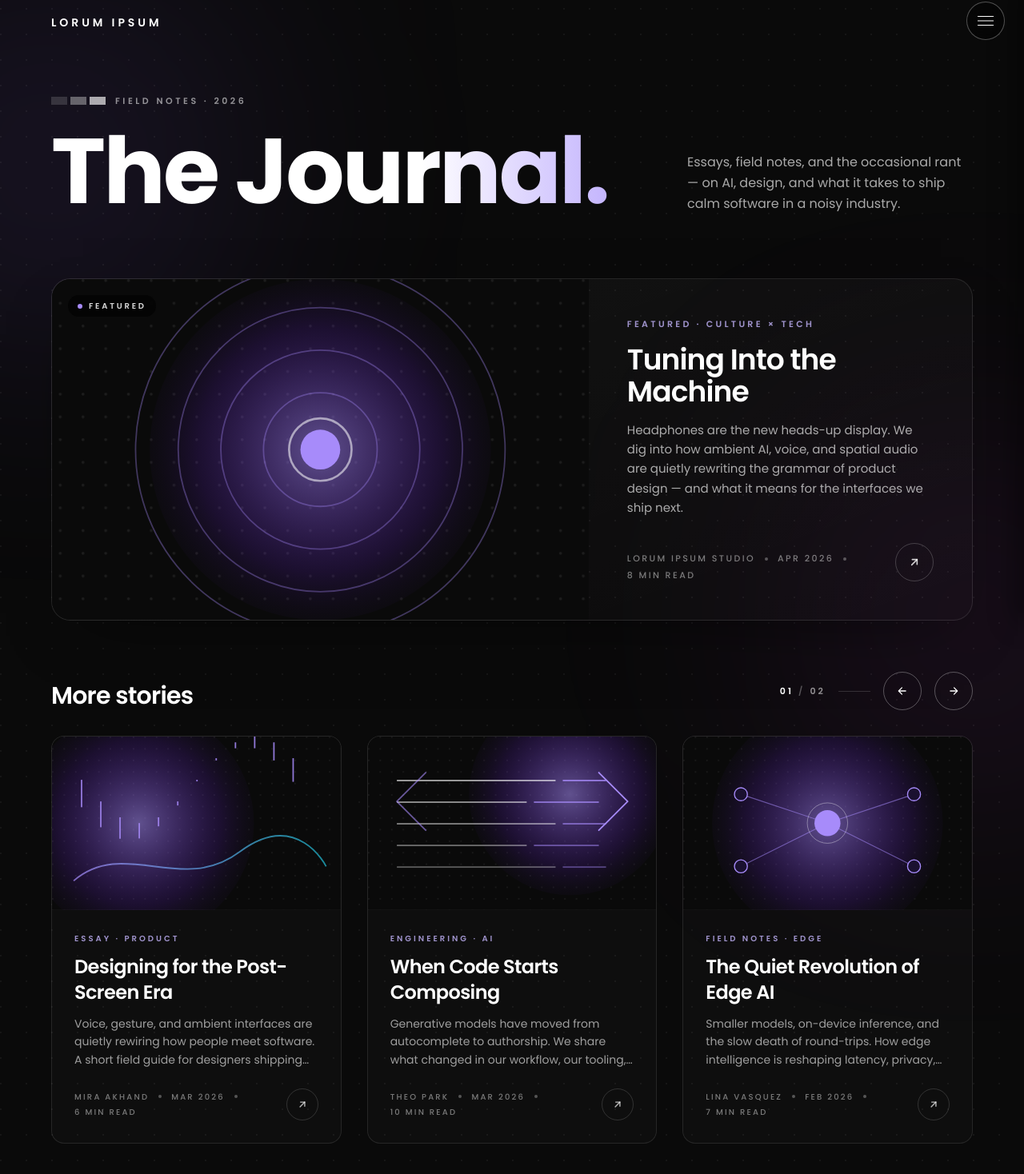
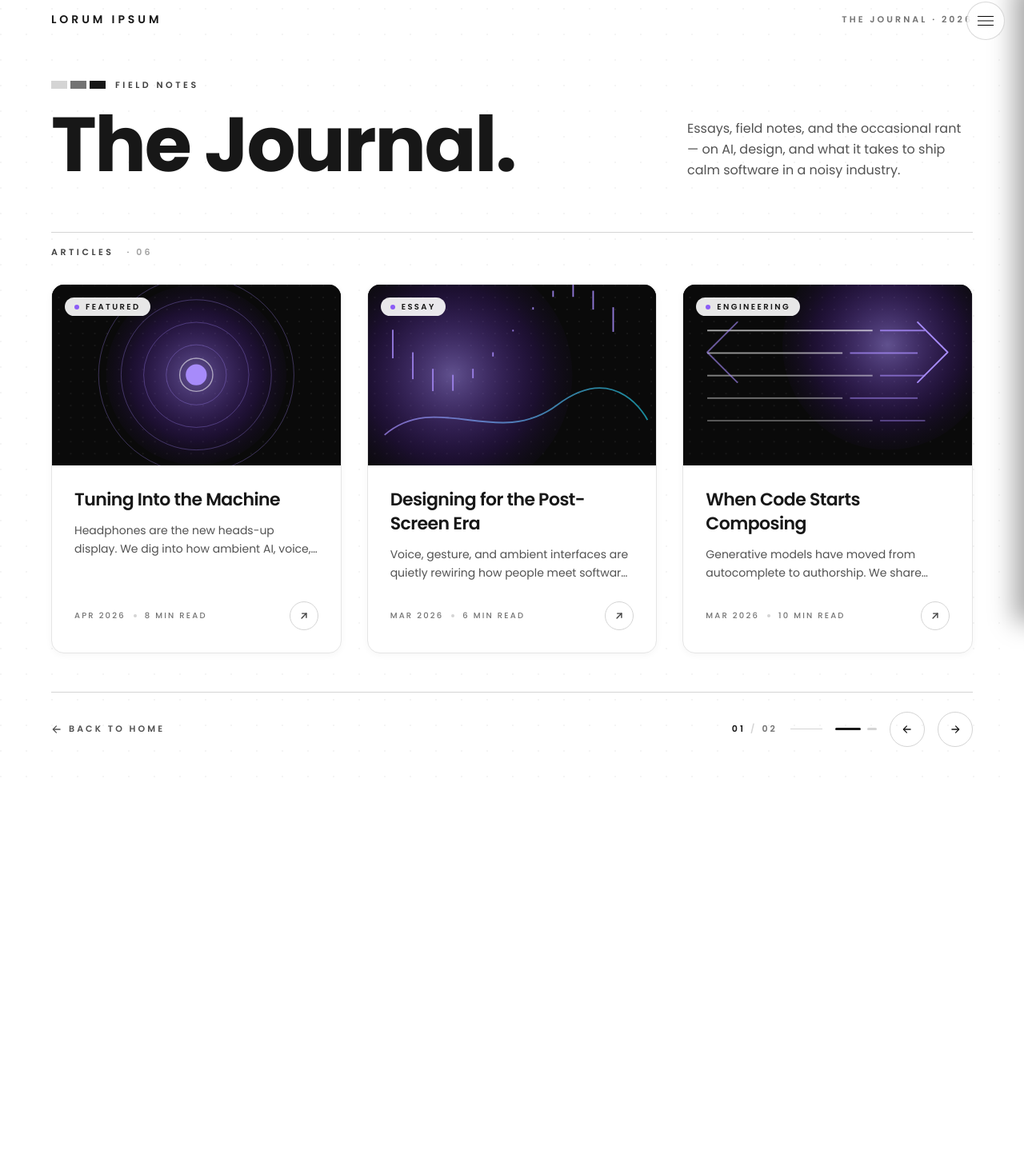
Before and after one commit to leopard618/lorum_ipsum, a Next.js app: page /blog in a window 1280 px wide. Shown: the part 22-1490 px from the top of the page at 80% size. After the commit the page ends 1004 px from the top, so only its background shows below. Built offline with nearby package versions, Linux system fonts and the light colour scheme.

Commit message:
update blog page

```diff
--- a/app/blog/page.tsx
+++ b/app/blog/page.tsx
@@ -8,19 +8,30 @@ import PostArt from "@/components/PostArt";
 import { posts, type BlogPost } from "@/lib/blogPosts";
 
 /**
- * Standalone /blog index. Sits outside the FullPageScroller so it scrolls
- * naturally like a content page. Each card is a single big `<Link>` to
- * the per-post detail at `/blog/[slug]` — no in-card "Read story" pill,
- * the whole card is the affordance.
+ * /blog — the journal index.
+ *
+ * Visual contract (per the latest direction): the page reads as a single
+ * full-bleed *section* on a white canvas, mirroring the contact page's
+ * black/white/violet palette. No long scrolling content stack — instead
+ * the layout is sized to fit the viewport on desktop and stacks
+ * gracefully on mobile.
+ *
+ * Layout, top to bottom:
+ *   1. Brand header (LORUM IPSUM + journal eyebrow + menu)
+ *   2. Hero — large headline / supporting paragraph
+ *   3. Section rule + counter ("Articles · 06")
+ *   4. Three portrait cards in a row (paginated)
+ *   5. Footer band — pagination, prev/next, back link
+ *
+ * Cards are clickable in their entirety and route to `/blog/[slug]`.
  */
 
-/** Cross-fade duration used by the More-stories pager. Matches the home
- *  Blog slide so the two cycling experiences feel related. */
+/** Cross-fade duration when paginating the cards row. */
 const PAGE_TRANSITION_MS = 320;
 
 /** Cards per pager page. The grid stacks to 1 col on mobile and 2 on
  *  tablet, but the page count is always derived from this fixed slot
- *  count so the position counter ("01 / 02") matches the desktop's
+ *  count so the position counter ("01 / 02") matches the desktop
  *  visual page rather than each individual card. */
 const PAGE_SIZE = 3;
 
@@ -33,15 +44,13 @@ export default function BlogPage() {
     });
   }, []);
 
-  const [featured, ...rest] = posts;
-
-  // Page-based pagination. With 5 cards and a page size of 3, we get
-  // two pages: [0,1,2] and [3,4]. `page` is 0-indexed; the visible
-  // counter humanises it to 1-indexed.
   const [page, setPage] = useState(0);
   const [exiting, setExiting] = useState(false);
-  const totalPages = Math.max(1, Math.ceil(rest.length / PAGE_SIZE));
-  const visible: BlogPost[] = rest.slice(page * PAGE_SIZE, (page + 1) * PAGE_SIZE);
+  const totalPages = Math.max(1, Math.ceil(posts.length / PAGE_SIZE));
+  const visible: BlogPost[] = posts.slice(
+    page * PAGE_SIZE,
+    (page + 1) * PAGE_SIZE,
+  );
 
   const goToPage = (target: number) => {
     if (exiting) return;
@@ -59,68 +68,61 @@ export default function BlogPage() {
   return (
     <main
       data-blog-root
-      className="relative min-h-screen overflow-x-hidden bg-neutral-950 text-white"
+      className="relative flex min-h-screen flex-col overflow-x-hidden bg-white text-neutral-900"
     >
-      {/* Ambient background — soft violet glow + dot grid. Keeps the dark
-          page from feeling flat without competing with the cards. */}
+      {/* Subtle dot grid — same idiom as /contact so the white pages
+          feel like one family. */}
       <div
         aria-hidden
-        className="pointer-events-none absolute -left-40 top-0 h-[28rem] w-[28rem] rounded-full bg-violet-500/15 blur-[140px]"
-      />
-      <div
-        aria-hidden
-        className="pointer-events-none absolute -right-40 top-1/3 h-[28rem] w-[28rem] rounded-full bg-fuchsia-500/10 blur-[140px]"
-      />
-      <div
-        aria-hidden
-        className="pointer-events-none absolute inset-0 opacity-[0.05]"
+        className="pointer-events-none absolute inset-0 opacity-[0.04]"
         style={{
           backgroundImage:
-            "radial-gradient(circle at 1px 1px, #ffffff 1px, transparent 0)",
+            "radial-gradient(circle at 1px 1px, #000 1px, transparent 0)",
           backgroundSize: "32px 32px",
         }}
       />
 
-      <header className="relative z-[1] mx-auto flex w-full max-w-7xl items-center justify-between px-6 pt-6 sm:px-10 sm:pt-8 lg:px-16 lg:pt-10">
+      {/* HEADER */}
+      <header className="relative z-[1] mx-auto flex w-full max-w-7xl items-center justify-between px-6 pt-6 sm:px-10 sm:pt-7 lg:px-16 lg:pt-9">
         <Link
           href="/"
-          className="text-sm font-semibold tracking-[0.28em] text-white hover:text-violet-300"
+          className="text-sm font-semibold tracking-[0.28em] text-neutral-900 transition hover:text-violet-600"
         >
           LORUM IPSUM
         </Link>
+        <span className="hidden text-[11px] font-semibold uppercase tracking-[0.28em] text-neutral-500 sm:inline-flex">
+          The Journal · {new Date().getFullYear()}
+        </span>
       </header>
 
-      <MenuOverlay theme="dark" />
+      <MenuOverlay theme="light" />
 
       {/* HERO */}
-      <section className="relative z-[1] mx-auto w-full max-w-7xl px-6 pb-16 pt-12 sm:px-10 sm:pt-16 lg:px-16 lg:pb-20 lg:pt-20">
+      <section className="relative z-[1] mx-auto w-full max-w-7xl px-6 pt-10 sm:px-10 sm:pt-14 lg:px-16 lg:pt-16">
         <div
           data-reveal
-          className="flex items-center gap-3 text-[11px] font-semibold uppercase tracking-[0.32em] text-white/55"
+          className="flex items-center gap-3 text-[11px] font-semibold uppercase tracking-[0.32em] text-neutral-700"
         >
           <span className="flex items-center gap-1" aria-hidden>
-            <span className="block h-2.5 w-5 bg-white/15" />
-            <span className="block h-2.5 w-5 bg-white/35" />
-            <span className="block h-2.5 w-5 bg-white/65" />
+            <span className="block h-2.5 w-5 bg-neutral-300" />
+            <span className="block h-2.5 w-5 bg-neutral-500" />
+            <span className="block h-2.5 w-5 bg-neutral-900" />
           </span>
-          Field Notes · {new Date().getFullYear()}
+          Field Notes
         </div>
 
-        <div className="mt-6 grid grid-cols-1 items-end gap-8 lg:grid-cols-12 lg:gap-10">
+        <div className="mt-5 grid grid-cols-1 items-end gap-8 lg:grid-cols-12 lg:gap-10">
           <h1
             data-reveal
             style={{ transitionDelay: "80ms" }}
-            className="text-[clamp(3rem,9vw,7.5rem)] font-bold leading-[0.95] tracking-tight lg:col-span-8"
+            className="text-[clamp(2.75rem,7.5vw,6rem)] font-bold leading-[0.95] tracking-tight text-neutral-900 lg:col-span-8"
           >
-            The{" "}
-            <span className="bg-gradient-to-r from-white via-white to-violet-300 bg-clip-text text-transparent">
-              Journal.
-            </span>
+            The Journal.
           </h1>
           <p
             data-reveal
             style={{ transitionDelay: "180ms" }}
-            className="text-base leading-relaxed text-white/65 lg:col-span-4"
+            className="text-base leading-relaxed text-neutral-600 lg:col-span-4"
           >
             Essays, field notes, and the occasional rant — on AI, design, and
             what it takes to ship calm software in a noisy industry.
@@ -128,67 +130,22 @@ export default function BlogPage() {
         </div>
       </section>
 
-      {/* FEATURED — full-width card with art on the left, copy on the
-          right. The whole article is one big link, so we wrap with
-          <Link> and let hover effects flow from the group. */}
-      <section className="relative z-[1] mx-auto w-full max-w-7xl px-6 sm:px-10 lg:px-16">
-        <FeaturedCard post={featured} />
-      </section>
-
-      {/* MORE STORIES — paginated. Same 1/2/3 column grid as before, but
-          we render only a 3-card sliding window over `rest` and let the
-          user cycle through it with the Prev/Next buttons. The window
-          wraps, so you can never reach a dead end. */}
-      <section className="relative z-[1] mx-auto w-full max-w-7xl px-6 pb-24 pt-12 sm:px-10 sm:pt-16 lg:px-16 lg:pb-32">
-        <div className="mb-8 flex flex-wrap items-end justify-between gap-x-6 gap-y-4">
-          <h2
-            data-reveal
-            className="text-2xl font-semibold tracking-tight sm:text-3xl"
-          >
-            More stories
-          </h2>
-
-          <div className="flex items-center gap-3 sm:gap-4">
-            {/* Position counter — "01 / 02" style. The `5 articles, 3
-                visible per page = 2 pages` math is encoded by `totalPages`,
-                so this reads as the user's current page out of the total
-                pages, not as the card index. */}
-            <span className="tabular-nums text-[11px] font-semibold uppercase tracking-[0.28em] text-white/55">
-              <span className="text-white">
-                {String(page + 1).padStart(2, "0")}
+      {/* SECTION RULE + COUNTER */}
+      <div className="relative z-[1] mx-auto mt-10 w-full max-w-7xl px-6 sm:mt-14 sm:px-10 lg:mt-16 lg:px-16">
+        <div className="flex items-center gap-4 border-t border-neutral-300 pt-4">
+          <span className="text-[11px] font-semibold uppercase tracking-[0.32em] text-neutral-700">
+            Articles
           </span>
-              <span className="mx-1.5 text-white/30">/</span>
-              <span>{String(totalPages).padStart(2, "0")}</span>
+          <span className="text-[11px] font-semibold uppercase tracking-[0.28em] text-neutral-400">
+            · {String(posts.length).padStart(2, "0")}
           </span>
-
-            <span
-              aria-hidden
-              className="hidden h-px w-10 bg-white/15 sm:inline-block"
-            />
-
-            <PagerButton
-              direction="prev"
-              onClick={() => change(-1)}
-              disabled={exiting || totalPages <= 1}
-              label={`Show previous page (currently page ${page + 1} of ${totalPages})`}
-            />
-            <PagerButton
-              direction="next"
-              onClick={() => change(1)}
-              disabled={exiting || totalPages <= 1}
-              label={`Show next page (currently page ${page + 1} of ${totalPages})`}
-            />
         </div>
       </div>
 
-        {/* Cross-fade the visible window when `page` changes. `exiting`
-            handles the opacity/blur dip, then we swap the page mid-fade
-            and fade back in. The cards inside use `data-pager-card` (NOT
-            data-reveal) so the parent's transition is the single source
-            of fade animation — otherwise the per-card reveal would lock
-            new cards at opacity:0 after a paginate. */}
+      {/* CARDS ROW */}
+      <section className="relative z-[1] mx-auto w-full max-w-7xl flex-1 px-6 pb-10 pt-6 sm:px-10 sm:pb-12 sm:pt-8 lg:px-16">
         <div
-          className="grid grid-cols-1 gap-6 transition-[opacity,transform,filter] ease-out sm:grid-cols-2 sm:gap-8 lg:grid-cols-3"
+          className="grid grid-cols-1 gap-6 transition-[opacity,transform,filter] ease-out sm:grid-cols-2 sm:gap-7 lg:grid-cols-3 lg:gap-8"
           style={{
             transitionDuration: `${PAGE_TRANSITION_MS}ms`,
             opacity: exiting ? 0 : 1,
@@ -201,14 +158,37 @@ export default function BlogPage() {
             <Card key={post.slug} post={post} />
           ))}
         </div>
+      </section>
 
-        {/* Pagination pills — one per page. Clicking a pill jumps to
-            that page directly (handy if there were many more later). */}
+      {/* FOOTER — pagination row + back link */}
+      <footer className="relative z-[1] mx-auto w-full max-w-7xl px-6 pb-8 sm:px-10 sm:pb-10 lg:px-16 lg:pb-12">
+        <div className="flex flex-col gap-6 border-t border-neutral-300 pt-6 sm:flex-row sm:items-center sm:justify-between">
+          <Link
+            href="/"
+            className="group inline-flex items-center gap-2 text-[11px] font-semibold uppercase tracking-[0.28em] text-neutral-600 transition hover:text-neutral-900"
+          >
+            <ArrowLeft className="h-3.5 w-3.5 transition-transform group-hover:-translate-x-0.5" />
+            Back to home
+          </Link>
+
+          <div className="flex items-center gap-3 sm:gap-4">
+            <span className="tabular-nums text-[11px] font-semibold uppercase tracking-[0.28em] text-neutral-500">
+              <span className="text-neutral-900">
+                {String(page + 1).padStart(2, "0")}
+              </span>
+              <span className="mx-1.5 text-neutral-300">/</span>
+              <span>{String(totalPages).padStart(2, "0")}</span>
+            </span>
+
             {totalPages > 1 && (
-          <div
-            className="mt-8 flex items-center gap-2 sm:mt-10"
+              <span
                 aria-hidden
-          >
+                className="hidden h-px w-10 bg-neutral-300 sm:inline-block"
+              />
+            )}
+
+            {totalPages > 1 && (
+              <div className="flex items-center gap-2" aria-hidden>
                 {Array.from({ length: totalPages }).map((_, i) => (
                   <button
                     key={i}
@@ -217,30 +197,27 @@ export default function BlogPage() {
                     onClick={() => goToPage(i)}
                     className={`h-[3px] rounded-full transition-all duration-500 ${
                       i === page
-                    ? "w-8 bg-white sm:w-10"
-                    : "w-3 bg-white/30 hover:bg-white/60 sm:w-4"
+                        ? "w-8 bg-neutral-900"
+                        : "w-3 bg-neutral-300 hover:bg-neutral-500"
                     }`}
                   />
                 ))}
               </div>
             )}
-      </section>
 
-      {/* Bottom band — back to home + © line. Lightweight on purpose;
-          the main site footer lives inside the home page's dock slide
-          and doesn't belong on a flat content route. */}
-      <footer className="relative z-[1] mx-auto w-full max-w-7xl border-t border-white/10 px-6 py-8 sm:px-10 lg:px-16">
-        <div className="flex flex-col items-start justify-between gap-4 sm:flex-row sm:items-center">
-          <Link
-            href="/"
-            className="group inline-flex items-center gap-2 text-sm font-semibold uppercase tracking-[0.22em] text-white/70 transition hover:text-white"
-          >
-            <ArrowLeft className="h-4 w-4 transition-transform group-hover:-translate-x-0.5" />
-            Back to home
-          </Link>
-          <p className="text-xs text-white/40">
-            © {new Date().getFullYear()} Lorum Ipsum. All rights reserved.
-          </p>
+            <PagerButton
+              direction="prev"
+              onClick={() => change(-1)}
+              disabled={exiting || totalPages <= 1}
+              label={`Previous page (currently page ${page + 1} of ${totalPages})`}
+            />
+            <PagerButton
+              direction="next"
+              onClick={() => change(1)}
+              disabled={exiting || totalPages <= 1}
+              label={`Next page (currently page ${page + 1} of ${totalPages})`}
+            />
+          </div>
         </div>
       </footer>
     </main>
@@ -249,86 +226,45 @@ export default function BlogPage() {
 
 /* -------------------------------- cards ---------------------------------- */
 
-function FeaturedCard({ post }: { post: BlogPost }) {
+function Card({ post }: { post: BlogPost }) {
   return (
     <Link
       href={`/blog/${post.slug}`}
-      data-reveal
-      style={{ transitionDelay: "240ms" }}
-      className="group relative grid grid-cols-1 overflow-hidden rounded-3xl border border-white/10 bg-gradient-to-br from-white/[0.04] to-white/[0.01] shadow-[0_30px_80px_-40px_rgba(0,0,0,0.6)] transition hover:border-white/25 hover:bg-white/[0.05] lg:grid-cols-12"
+      className="group relative flex flex-col overflow-hidden rounded-2xl border border-neutral-200 bg-white shadow-[0_2px_8px_rgba(0,0,0,0.04)] transition duration-300 hover:-translate-y-1 hover:border-neutral-300 hover:shadow-[0_18px_40px_rgba(0,0,0,0.08)]"
     >
-      <div className="relative aspect-[16/10] overflow-hidden lg:col-span-7 lg:aspect-auto">
-        <PostArt
-          variant={post.art}
-          uid={`featured-${post.slug}`}
-          className="h-full w-full transition-transform duration-700 group-hover:scale-[1.03]"
-        />
-        <div className="absolute left-5 top-5 inline-flex items-center gap-2 rounded-full bg-black/55 px-3 py-1.5 text-[10px] font-semibold uppercase tracking-[0.28em] text-white/85 backdrop-blur-sm">
-          <span className="h-1.5 w-1.5 rounded-full bg-violet-400" />
-          Featured
-        </div>
-      </div>
-      <div className="flex flex-col justify-between gap-8 p-7 sm:p-10 lg:col-span-5 lg:p-12">
-        <div>
-          <p className="text-[11px] font-semibold uppercase tracking-[0.3em] text-violet-300/80">
-            {post.category}
-          </p>
-          <h3 className="mt-4 text-3xl font-semibold leading-tight tracking-tight transition-colors group-hover:text-violet-200 sm:text-4xl">
-            {post.title}
-          </h3>
-          <p className="mt-4 text-sm leading-relaxed text-white/65 sm:text-[15px]">
-            {post.excerpt}
-          </p>
-        </div>
-        <div className="flex items-end justify-between gap-4">
-          <Meta post={post} />
-          <span
-            aria-hidden
-            className="grid h-12 w-12 flex-none place-items-center rounded-full border border-white/20 text-white/80 transition group-hover:-rotate-45 group-hover:border-white group-hover:bg-white group-hover:text-black"
-          >
-            <ArrowUpRight className="h-4 w-4" />
-          </span>
-        </div>
-      </div>
-    </Link>
-  );
-}
-
-function Card({ post }: { post: BlogPost }) {
-  return (
-    // No `data-reveal` here on purpose. This card lives inside the
-    // pager, which re-mounts its children on every page change. The
-    // global useEffect that turns reveal-marked elements visible only
-    // runs once at page mount, so any data-reveal applied here would
-    // leave newly paginated cards stuck at opacity:0. The parent grid's
-    // own opacity transition is what fades the page change.
-    <Link
-      href={`/blog/${post.slug}`}
-      className="group relative flex flex-col overflow-hidden rounded-2xl border border-white/10 bg-white/[0.02] transition hover:-translate-y-1 hover:border-white/25 hover:bg-white/[0.04]"
-    >
-      <div className="relative aspect-[5/3] overflow-hidden">
+      {/* Visual block — keeps the existing dark PostArt look but framed
+          inside a white card. The dark scene reads as a tasteful
+          contrast accent against the white page rather than dominating
+          the page like before. */}
+      <div className="relative aspect-[16/10] overflow-hidden bg-neutral-950">
         <PostArt
           variant={post.art}
           uid={`card-${post.slug}`}
           className="h-full w-full transition-transform duration-700 group-hover:scale-[1.04]"
         />
+        <span className="absolute left-4 top-4 inline-flex items-center gap-2 rounded-full bg-white/90 px-3 py-1 text-[10px] font-semibold uppercase tracking-[0.24em] text-neutral-900 backdrop-blur-sm">
+          <span className="h-1.5 w-1.5 rounded-full bg-violet-500" />
+          {post.category.split("·")[0].trim()}
+        </span>
       </div>
+
       <div className="flex flex-1 flex-col p-6 sm:p-7">
-        <p className="text-[10px] font-semibold uppercase tracking-[0.3em] text-violet-300/80">
-          {post.category}
-        </p>
-        <h3 className="mt-3 text-xl font-semibold leading-snug tracking-tight transition-colors group-hover:text-violet-200 sm:text-2xl">
-          <span className="line-clamp-3">{post.title}</span>
+        <h3 className="text-xl font-semibold leading-snug tracking-tight text-neutral-900 transition-colors group-hover:text-violet-700 sm:text-[22px]">
+          <span className="line-clamp-2">{post.title}</span>
         </h3>
-        <p className="mt-3 line-clamp-3 text-sm leading-relaxed text-white/60">
+        <p className="mt-3 line-clamp-2 text-sm leading-relaxed text-neutral-600">
           {post.excerpt}
         </p>
 
         <div className="mt-auto flex items-center justify-between gap-4 pt-6">
-          <Meta post={post} compact />
+          <div className="flex flex-wrap items-center gap-x-2.5 gap-y-1 text-[10px] font-medium uppercase tracking-[0.22em] text-neutral-500">
+            <span>{post.date}</span>
+            <span aria-hidden className="h-1 w-1 rounded-full bg-neutral-300" />
+            <span>{post.readTime}</span>
+          </div>
           <span
             aria-hidden
-            className="grid h-10 w-10 flex-none place-items-center rounded-full border border-white/15 text-white/70 transition group-hover:border-white group-hover:bg-white group-hover:text-black"
+            className="grid h-9 w-9 flex-none place-items-center rounded-full border border-neutral-300 text-neutral-700 transition group-hover:-rotate-45 group-hover:border-neutral-900 group-hover:bg-neutral-900 group-hover:text-white"
           >
             <ArrowUpRight className="h-3.5 w-3.5" />
           </span>
@@ -338,27 +274,9 @@ function Card({ post }: { post: BlogPost }) {
   );
 }
 
-function Meta({ post, compact = false }: { post: BlogPost; compact?: boolean }) {
-  return (
-    <div
-      className={`flex flex-wrap items-center gap-x-3 gap-y-1 ${
-        compact ? "text-[10px]" : "text-[11px]"
-      } font-medium uppercase tracking-[0.22em] text-white/45`}
-    >
-      <span>{post.author}</span>
-      <span aria-hidden className="h-1 w-1 rounded-full bg-white/30" />
-      <span>{post.date}</span>
-      <span aria-hidden className="h-1 w-1 rounded-full bg-white/30" />
-      <span>{post.readTime}</span>
-    </div>
-  );
-}
-
 /**
- * Circular Prev / Next button used by the More-stories pager. Visual
- * style intentionally matches the home page Blog slide's nav buttons
- * — same border-radius, ring expansion, and disabled treatment — so
- * the two cycling experiences read as one pattern.
+ * Circular Prev / Next button used by the pager. Light-page variant of
+ * the dark-page button used inside the home Blog slide.
  */
 function PagerButton({
   direction,
@@ -378,20 +296,16 @@ function PagerButton({
       onClick={onClick}
       disabled={disabled}
       aria-label={label}
-      className="group relative grid h-11 w-11 flex-none place-items-center rounded-full border border-white/30 text-white transition-[transform,background-color,border-color,color,opacity] duration-300 hover:scale-110 hover:border-white hover:bg-white hover:text-black disabled:cursor-not-allowed disabled:opacity-50 disabled:hover:scale-100 disabled:hover:bg-transparent disabled:hover:text-white sm:h-12 sm:w-12"
+      className="group relative grid h-11 w-11 flex-none place-items-center rounded-full border border-neutral-300 text-neutral-900 transition-[transform,background-color,border-color,color,opacity] duration-300 hover:scale-110 hover:border-neutral-900 hover:bg-neutral-900 hover:text-white disabled:cursor-not-allowed disabled:opacity-40 disabled:hover:scale-100 disabled:hover:bg-transparent disabled:hover:text-neutral-900"
     >
       <span
         aria-hidden
-        className="absolute inset-0 rounded-full border border-white/20 opacity-0 transition-opacity duration-300 group-hover:animate-ping group-hover:opacity-60 group-disabled:hidden"
+        className="absolute inset-0 rounded-full border border-neutral-200 opacity-0 transition-opacity duration-300 group-hover:animate-ping group-hover:opacity-60 group-disabled:hidden"
       />
       {isNext ? (
-        <ArrowRight
-          className="h-3.5 w-3.5 transition-transform duration-300 ease-out group-hover:translate-x-0.5"
-        />
+        <ArrowRight className="h-3.5 w-3.5 transition-transform duration-300 ease-out group-hover:translate-x-0.5" />
       ) : (
-        <ArrowLeft
-          className="h-3.5 w-3.5 transition-transform duration-300 ease-out group-hover:-translate-x-0.5"
-        />
+        <ArrowLeft className="h-3.5 w-3.5 transition-transform duration-300 ease-out group-hover:-translate-x-0.5" />
       )}
     </button>
   );
```
Also changed, not shown: app/blog/[slug]/page.tsx (+50 -56 lines). Lines whose indentation alone changed are shown as unchanged.
